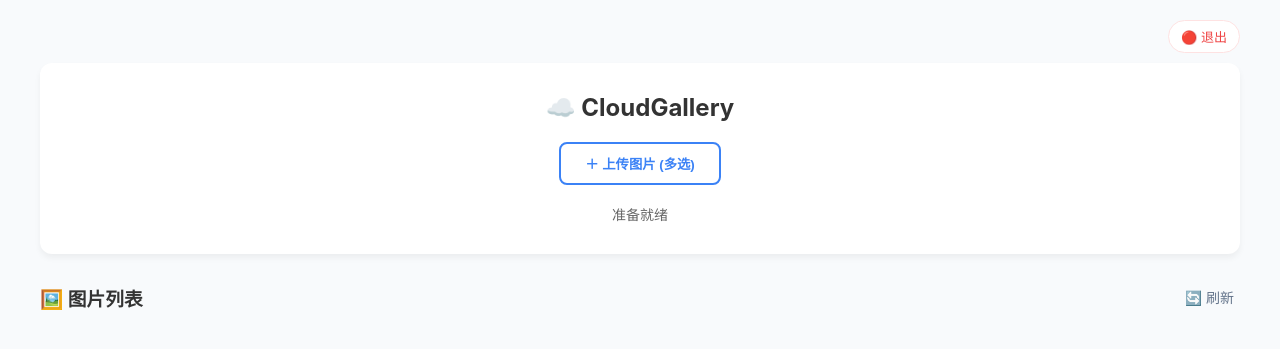
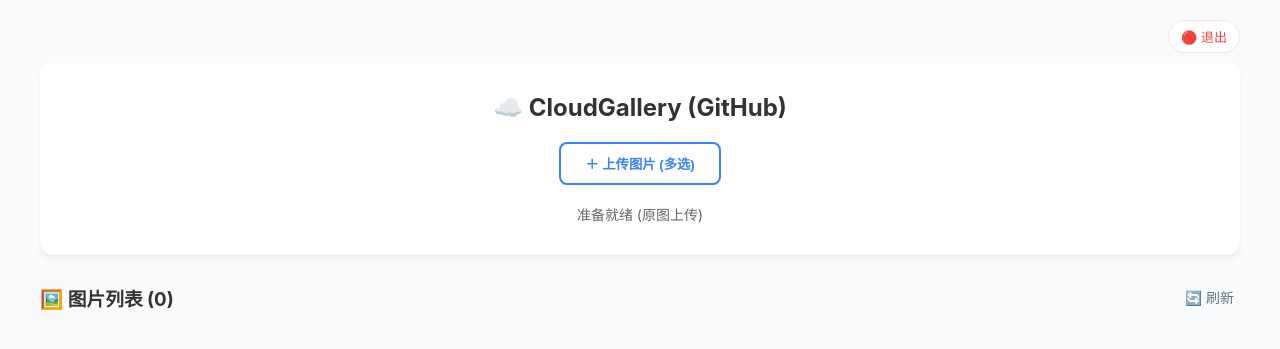
Before and after one commit to CC342/CloudGallery, a Flask app: template templates/index.html in a window 1280 px wide. Shown: the top 349 px of the page. Run offline with Flask 3, Linux system fonts and the light colour scheme; the template is opened without the code that fills it, so the values that code supplies are empty; some libraries are stand-ins or nearby versions.

Commit message:
Update index.html

```diff
--- a/templates/index.html
+++ b/templates/index.html
@@ -13,18 +13,15 @@
             overflow-x: hidden;
         }
         .container { max-width: 1200px; margin: 0 auto; }
-
         .top-nav { display: flex; justify-content: flex-end; margin-bottom: 10px; }
         .logout-btn { text-decoration: none; color: #ef4444; font-size: 13px; padding: 6px 12px; background: white; border: 1px solid #fee2e2; border-radius: 20px; transition: 0.2s; }
         .logout-btn:hover { background: #fef2f2; border-color: #fecaca; }
-
         .upload-section { background: white; padding: 30px; border-radius: 12px; box-shadow: 0 4px 6px rgba(0,0,0,0.05); text-align: center; margin-bottom: 30px; margin-top: 10px; }
         .upload-wrapper { position: relative; display: inline-block; overflow: hidden; }
         .btn { background: white; border: 2px solid var(--primary); color: var(--primary); padding: 10px 24px; border-radius: 8px; font-weight: bold; cursor: pointer; transition: 0.3s; }
         .btn:hover { background: var(--primary); color: white; }
         .upload-wrapper input { position: absolute; left: 0; top: 0; font-size: 100px; opacity: 0; cursor: pointer; }
-        #status { margin-top: 15px; color: #666; font-size: 14px; }
-
+        #status { margin-top: 15px; color: #666; font-size: 14px; word-break: break-all; }
         .gallery-header { display: flex; justify-content: space-between; margin-bottom: 20px; align-items: center; }
         .refresh-btn { background: none; border: none; cursor: pointer; color: #64748b; font-size: 14px; display: flex; align-items: center; gap: 5px; }
         .refresh-btn:hover { color: var(--primary); }
@@ -131,15 +63,15 @@
     <div class="container">
         <div class="top-nav"><a href="/logout" class="logout-btn">🔴 退出</a></div>
         <div class="upload-section">
-            <h2 style="margin-top:0;">☁️ CloudGallery</h2>
+            <h2 style="margin-top:0;">☁️ CloudGallery (GitHub)</h2>
             <div class="upload-wrapper">
                 <button class="btn">＋ 上传图片 (多选)</button>
-                <input type="file" id="fileInput" accept="image/*" multiple onchange="startUploadProcess()">
+                <input type="file" id="fileInput" accept="image/*" multiple onchange="uploadFiles()">
             </div>
-            <div id="status">准备就绪</div>
+            <div id="status">准备就绪 (原图上传)</div>
         </div>
         <div class="gallery-header">
-            <h3 style="margin:0">🖼️ 图片列表</h3>
+            <h3 style="margin:0">🖼️ 图片列表 ({{ images|length }})</h3>
             <button class="refresh-btn" onclick="location.reload()">🔄 刷新</button>
         </div>
         <div class="gallery-grid">
@@ -162,89 +94,60 @@
 
     <div id="lightbox" class="lightbox-overlay" onclick="closeViewer(event)">
         <div class="floating-close" onclick="closeViewer()">×</div>
-
-        <div class="lb-main">
-            <img id="lb-img" class="lb-img" onclick="event.stopPropagation()">
-        </div>
-
+        <div class="lb-main"><img id="lb-img" class="lb-img" onclick="event.stopPropagation()"></div>
         <div class="lb-bottom-container">
             <div class="lb-controls" onclick="event.stopPropagation()">
                 <button class="lb-ctl-btn" onclick="zoom(-0.2)" title="缩小">－</button>
                 <button class="lb-ctl-btn" onclick="resetZoom()" title="1:1" style="font-size:14px">1:1</button>
                 <button class="lb-ctl-btn" onclick="zoom(0.2)" title="放大">＋</button>
                 <span class="divider"></span>
-                <button class="lb-ctl-btn" onclick="copyCurrentLink()" title="复制链接">🔗</button>
+                <button class="lb-ctl-btn" onclick="copyCurrentLink()" title="复制直链">🔗</button>
             </div>
         </div>
-
-        <div class="filmstrip-container">
-            <div class="filmstrip" id="filmstrip" onclick="event.stopPropagation()"></div>
-        </div>
+        <div class="filmstrip-container"><div class="filmstrip" id="filmstrip" onclick="event.stopPropagation()"></div></div>
     </div>
 
     <script>
         const galleryData = [
             {% for img in images %}
+            // 🔥 这里是关键修改：我们把 raw_url (即 CDN 链接) 传给了 url 字段
             { name: "{{img.name}}", url: "{{img.raw_url}}", view_url: "{{img.view_url}}" },
             {% endfor %}
         ];
         let curIdx = 0, scale = 1;
 
-        // --- 核心修复：Vercel 自动压缩逻辑 (如果不加这个，传大图会失败) ---
-        async function compressImage(file) {
-            return new Promise((resolve) => {
-                const maxWidth = 1920;
-                const reader = new FileReader();
-                reader.readAsDataURL(file);
-                reader.onload = (event) => {
-                    const img = new Image();
-                    img.src = event.target.result;
-                    img.onload = () => {
-                        let width = img.width;
-                        let height = img.height;
-                        if (width > maxWidth) {
-                            height = Math.round(height * (maxWidth / width));
-                            width = maxWidth;
-                        }
-                        const canvas = document.createElement('canvas');
-                        canvas.width = width;
-                        canvas.height = height;
-                        const ctx = canvas.getContext('2d');
-                        ctx.drawImage(img, 0, 0, width, height);
-                        canvas.toBlob((blob) => {
-                            resolve(new File([blob], file.name, { type: 'image/jpeg', lastModified: Date.now() }));
-                        }, 'image/jpeg', 0.8);
-                    };
-                };
-            });
-        }
-
-        async function startUploadProcess() {
+        // --- 修正后的上传逻辑 (无压缩) ---
+        async function uploadFiles() {
             const inp = document.getElementById('fileInput');
             if (!inp.files.length) return;
             const status = document.getElementById('status');
             const fd = new FormData();
 
-            status.innerText = `⏳ 正在处理图片 (Vercel优化)...`;
+            // ⚠️ 检查大小提示
+            let hasBigFile = false;
+            for (let f of inp.files) {
+                if (f.size > 4.5 * 1024 * 1024) hasBigFile = true;
+                fd.append('files', f);
+            }
 
-            for (let f of inp.files) {
-                if (f.size > 1024 * 1024) {
-                    try {
-                        const compressedFile = await compressImage(f);
-                        fd.append('files', compressedFile);
-                    } catch(e) { fd.append('files', f); }
-                } else {
-                    fd.append('files', f);
+            if(hasBigFile) {
+                if(!confirm("⚠️ 注意：你选择了超过 4.5MB 的图片。\nVercel 可能会拦截上传。\n是否继续尝试？")) {
+                    inp.value = '';
+                    return;
                 }
             }
 
-            status.innerText = `🚀 正在上传...`;
+            status.innerText = `🚀 正在上传 ${inp.files.length} 张原图...`;
 
             try {
                 const res = await fetch('/upload', { method: 'POST', body: fd });
+
+                // 处理 Vercel 的 Payload Too Large 错误
                 if (res.status === 413) {
-                    status.innerText = `❌ 图片太大 (Vercel限制4.5MB)`; return;
+                    status.innerText = `❌ 上传失败: 图片总大小超过限制 (Vercel限4.5MB)`;
+                    return;
                 }
+
                 const d = await res.json();
                 if(d.status==='success') {
                     status.innerText = `✅ 上传成功! 刷新中...`;
@@ -253,13 +156,12 @@
                     status.innerText = `❌ 失败: ${d.error}`;
                 }
             } catch(e) {
-                status.innerText = `❌ 网络错误`;
+                status.innerText = `❌ 网络异常: ${e.message}`;
             }
         }
 
-        // --- 原版 UI 交互逻辑 (保持不变) ---
         async function deleteImage(name, idx) {
-            if(!confirm('删除？')) return;
+            if(!confirm('确定删除?')) return;
             const fd = new FormData(); fd.append('filename', name);
             const res = await fetch('/delete', { method: 'POST', body: fd });
             if ((await res.json()).status === 'success') document.getElementById('card-'+idx).remove();
@@ -284,7 +186,7 @@
         function showImage(idx) {
             curIdx = idx; scale = 1;
             const img = document.getElementById('lb-img');
-            img.src = galleryData[idx].url;
+            img.src = galleryData[idx].url; // 这里使用的是 CDN 直链
             img.style.transform = `scale(1)`;
             document.querySelectorAll('.thumb').forEach((t, i) => {
                 t.className = `thumb ${i===idx?'active':''}`;
@@ -299,7 +201,10 @@
         }
         function zoom(d) { scale += d; if(scale<0.1) scale=0.1; document.getElementById('lb-img').style.transform = `scale(${scale})`; }
         function resetZoom() { scale = 1; document.getElementById('lb-img').style.transform = `scale(1)`; }
-        function copyCurrentLink() { copyLink(null, galleryData[curIdx].view_url); alert('已复制'); }
+
+        // 🔥 关键修正：预览时点击复制，现在复制的是 url (CDN直链) 而不是 view_url
+        function copyCurrentLink() { copyLink(null, galleryData[curIdx].url); alert('直链已复制'); }
+
         function updateRes(img) { if(img.naturalWidth) img.closest('.card').querySelector('.res-tag').innerText = img.naturalWidth+'x'+img.naturalHeight; }
         function copyLink(btn, txt) { navigator.clipboard.writeText(txt); if(btn){let t=btn.innerText;btn.innerText='✅';setTimeout(()=>btn.innerText=t,1500);} }
         function copyMarkdown(btn, n, u) { copyLink(btn, `![${n}](${u})`); }
```
Also changed, not shown: other parts of templates/index.html (+12 -77 lines).
